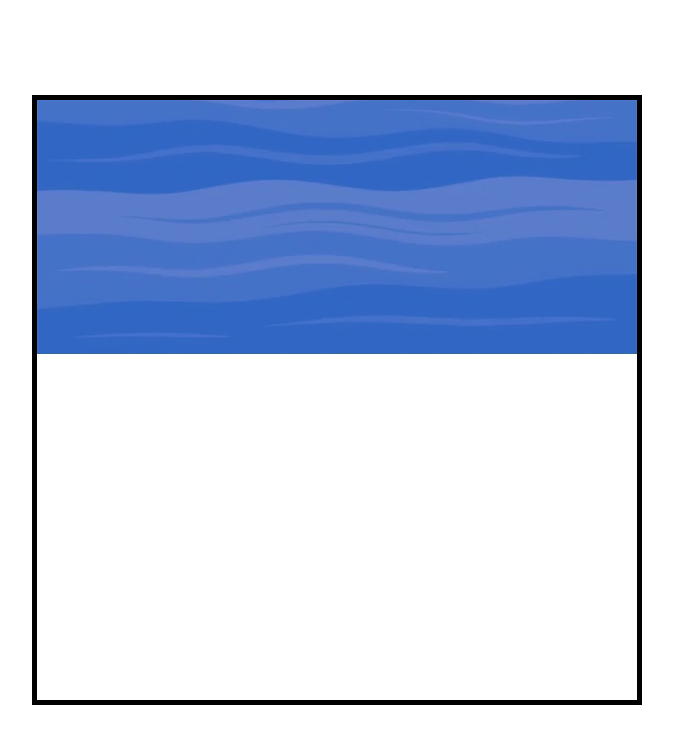
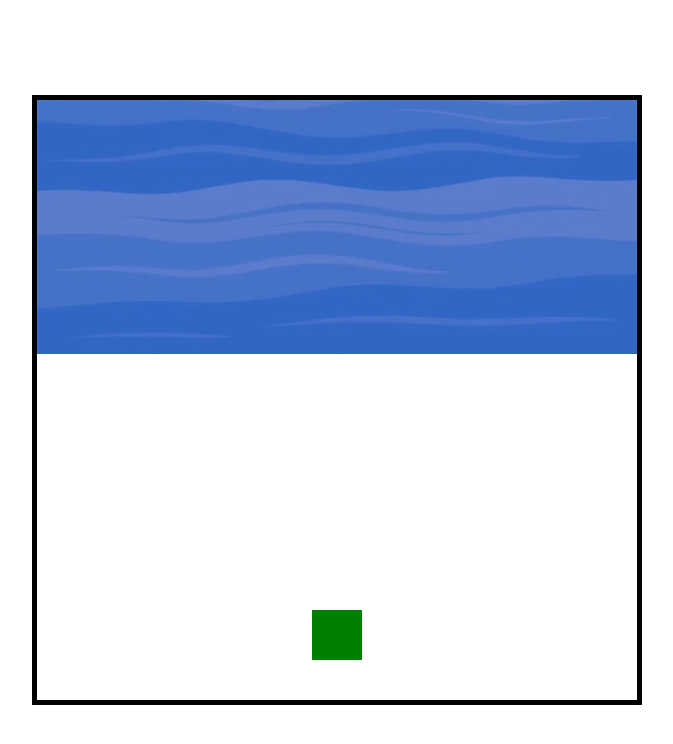
Before and after one commit to JurgitaE/frogger-game, a website: page index.html in a window 1280 px wide. Shown: the whole page, without its empty margins (303-976 px from the left). Drawn offline with Linux system fonts and the light colour scheme.

Commit message:
frogger class, animation init position, jump up

```diff
--- /dev/null
+++ b/frogger.js
@@ -0,0 +1,31 @@
+class Frogger {
+    constructor() {
+        this.spritewidth = 250;
+        this.spriteHeight = 250;
+        this.width = this.spritewidth / 5;
+        this.height = this.spriteHeight / 5;
+        this.x = canvas.width / 2 - this.width / 2;
+        this.y = canvas.height - this.height - 40;
+        this.moving = false;
+        this.frameX = 0;
+        this.frameY = 0;
+    }
+    update() {
+        // console.log('update');
+        if (keys[38]) {
+            if (this.moving === false) {
+                this.y -= grid;
+                this.moving = true;
+            }
+        }
+    }
+    draw() {
+        ctx3.fillStyle = 'green';
+        ctx3.fillRect(this.x, this.y, this.width, this.height);
+    }
+    jump() {
+        console.log('jump');
+    }
+}
+
+const frogger = new Frogger();
--- a/index.html
+++ b/index.html
@@ -23,10 +23,10 @@
             <canvas id="canvas4"></canvas>
             <canvas id="canvas5"></canvas>
         </div>
-        <script src="./setup.js" type="module"></script>
-        <script src="./frogger.js" type="module"></script>
-        <script src="./particles.js" type="module"></script>
-        <script src="./ripples.js" type="module"></script>
-        <script src="./utilities.js" type="module"></script>
+        <script src="./setup.js"></script>
+        <script src="./frogger.js"></script>
+        <!-- <script src="./particles.js" type="module"></script>
+        <script src="./ripples.js" type="module"></script> -->
+        <script src="./utilities.js"></script>
     </body>
 </html>
--- a/setup.js
+++ b/setup.js
@@ -3,22 +3,22 @@ const ctx1 = canvas.getContext('2d');
 canvas.width = 600;
 canvas.height = 600;
 
-const canvas = document.getElementById('canvas2');
+const canvas2 = document.getElementById('canvas2');
 const ctx2 = canvas.getContext('2d');
 canvas.width = 600;
 canvas.height = 600;
 
-const canvas = document.getElementById('canvas3');
+const canvas3 = document.getElementById('canvas3');
 const ctx3 = canvas.getContext('2d');
 canvas.width = 600;
 canvas.height = 600;
 
-const canvas = document.getElementById('canvas4');
+const canvas4 = document.getElementById('canvas4');
 const ctx4 = canvas.getContext('2d');
 canvas.width = 600;
 canvas.height = 600;
 
-const canvas = document.getElementById('canvas5');
+const canvas5 = document.getElementById('canvas5');
 const ctx5 = canvas.getContext('2d');
 canvas.width = 600;
 canvas.height = 600;
--- /dev/null
+++ b/utilities.js
@@ -0,0 +1,20 @@
+function animate() {
+    ctx3.clearRect(0, 0, canvas.width, canvas.height);
+    frogger.draw();
+    frogger.update();
+    requestAnimationFrame(animate);
+}
+
+animate();
+window.addEventListener('keydown', function (e) {
+    keys = [];
+    keys[e.keyCode] = true;
+    if (keys[37] || keys[38] || keys[39] || keys[40]) {
+        frogger.jump();
+    }
+});
+
+window.addEventListener('keyup', function (e) {
+    delete keys[e.keyCode];
+    frogger.moving = false;
+});
```
